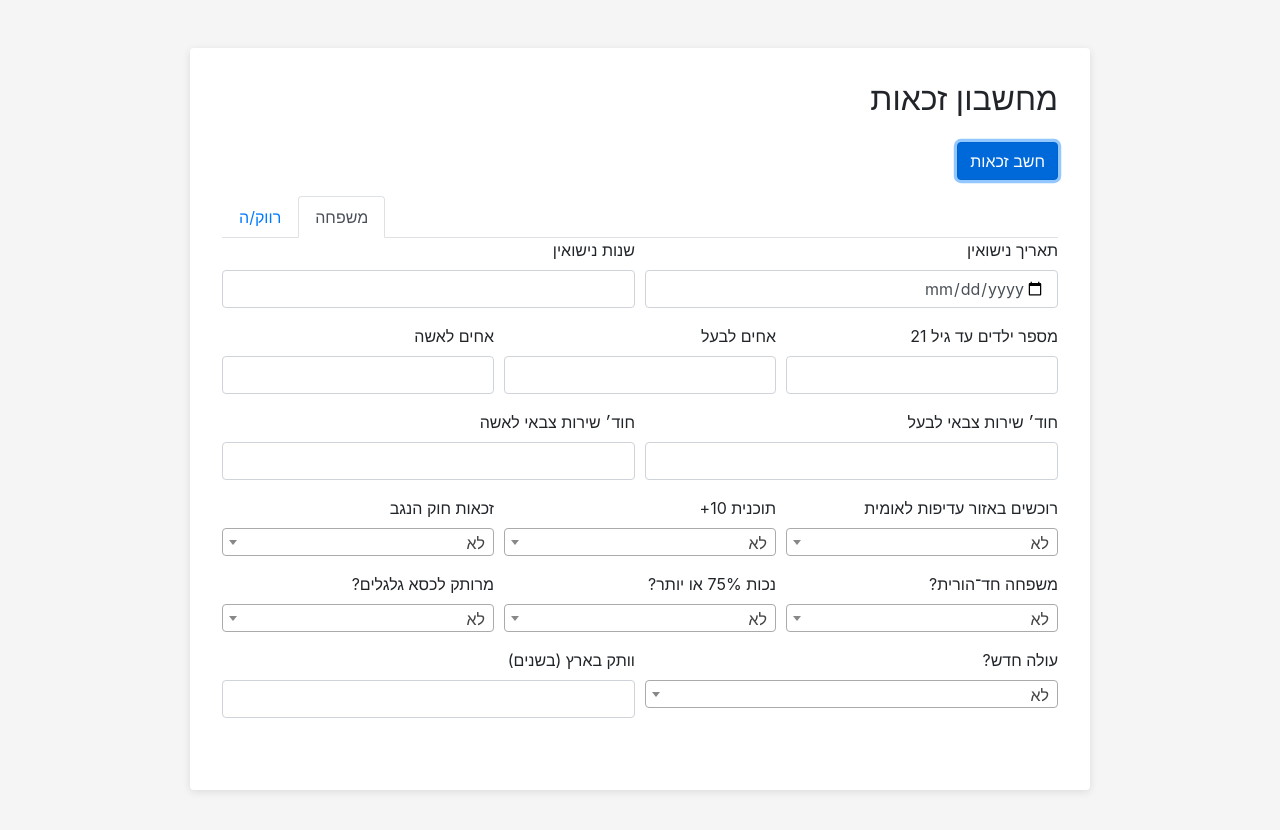
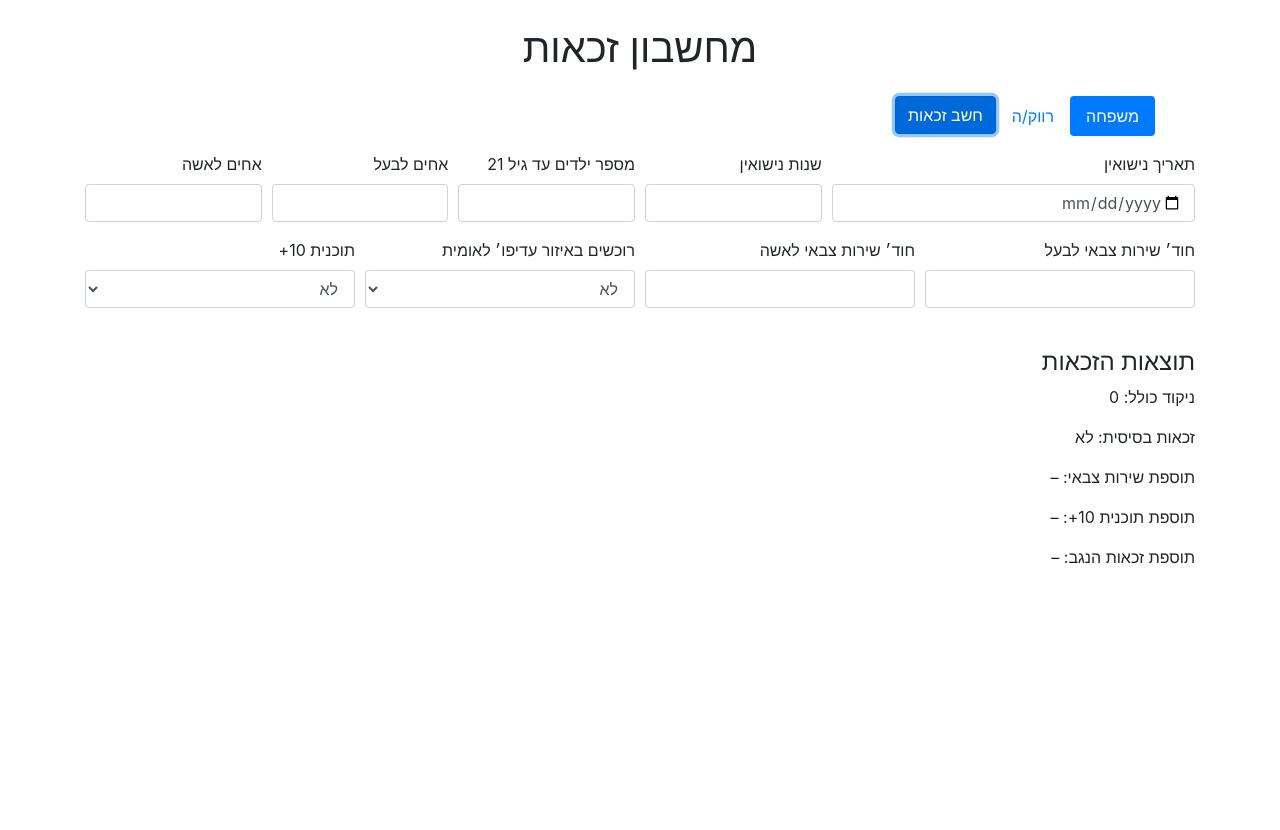
Before and after one commit to lemarketingx/eligibility-calculator, a plain HTML site: page index.html in a window 1280 px wide. Both pictures are taken after a click on the button "חשב זכאות". After the commit the page ends 800 px from the top, so only its background shows below. Drawn offline with nearby package versions, Linux system fonts and the light colour scheme.

Commit message:
Update index.html

```diff
--- a/index.html
+++ b/index.html
@@ -1,220 +1,106 @@
 <!DOCTYPE html>
 <html lang="he" dir="rtl">
 <head>
-  <meta charset="UTF-8" />
-  <meta name="viewport" content="width=device-width, initial-scale=1.0"/>
+  <meta charset="UTF-8">
+  <meta name="viewport" content="width=device-width,initial-scale=1.0">
   <title>מחשבון זכאות</title>
-
-  <!-- Bootstrap 4 -->
-  <link
-    href="https://cdnjs.cloudflare.com/ajax/libs/bootstrap/4.6.2/css/bootstrap.min.css"
-    rel="stylesheet"
-  />
-  <!-- Select2 (RTL) -->
-  <link
-    href="https://cdn.jsdelivr.net/npm/select2@4.1.0-rc.0/dist/css/select2.min.css"
-    rel="stylesheet"
-  />
-
+  <link rel="stylesheet" href="https://maxcdn.bootstrapcdn.com/bootstrap/4.6.2/css/bootstrap.min.css">
   <style>
-    body {
-      background: #f5f5f5;
-    }
-    #zakaForm {
-      background: #fff;
-      max-width: 900px;
-      margin: 3rem auto;
-      padding: 2rem;
-      border-radius: 4px;
-      box-shadow: 0 2px 8px rgba(0,0,0,0.1);
-      direction: rtl;            /* Force RTL */
-      text-align: right;         /* הכיתוב יתחיל מימין */
-    }
-    /* כל השדות מיושרים לימין */
-    #zakaForm .form-control,
-    #zakaForm .select2-selection--single {
-      text-align: right;
-      direction: rtl;
-    }
-    /* תפריט הלשוניות מימין */
-    #zakaForm .nav-tabs {
-      justify-content: flex-end;
-    }
-    /* ריווח קל בין הכפתור ללשוניות */
-    #calculateBtn {
-      margin-bottom: 1rem;
-    }
+    body { direction: rtl; text-align: right; }
+    label, .form-control, select { text-align: right; direction: rtl; }
+    #results { display: none; }
   </style>
 </head>
 <body>
 
-  <div id="zakaForm">
-    <h2 class="mb-4">מחשבון זכאות</h2>
+  <div class="container py-4">
+    <h1 class="text-center mb-4">מחשבון זכאות</h1>
 
-    <button id="calculateBtn" class="btn btn-primary mb-3">
-      חשב זכאות
-    </button>
-
-    <!-- לשוניות -->
-    <ul class="nav nav-tabs" role="tablist">
+    <ul class="nav nav-pills mb-3 justify-content-end" id="tabs">
       <li class="nav-item">
-        <a class="nav-link active" data-toggle="tab" href="#tab-fam">משפחה</a>
+        <a class="nav-link active" data-toggle="pill" href="#family-tab">משפחה</a>
       </li>
       <li class="nav-item">
-        <a class="nav-link" data-toggle="tab" href="#tab-single">רווק/ה</a>
+        <a class="nav-link" data-toggle="pill" href="#single-tab">רווק/ה</a>
+      </li>
+      <li class="ml-auto">
+        <button id="calcBtn" class="btn btn-primary">חשב זכאות</button>
       </li>
     </ul>
 
     <div class="tab-content">
-      <!-- ==== משפחה ==== -->
-      <div id="tab-fam" class="tab-pane fade show active">
+      <!-- משפחה -->
+      <div class="tab-pane fade show active" id="family-tab">
         <div class="form-row">
-          <div class="form-group col-md-6">
-            <label for="marrydate">תאריך נישואין</label>
-            <input type="date" id="marrydate" class="form-control"/>
+          <div class="form-group col-md-4">
+            <label for="marryDate">תאריך נישואין</label>
+            <input type="date" id="marryDate" class="form-control">
           </div>
-          <div class="form-group col-md-6">
-            <label for="marry_years">שנות נישואין</label>
-            <input type="number" id="marry_years" class="form-control" min="0"/>
+          <div class="form-group col-md-2">
+            <label for="marryYears">שנות נישואין</label>
+            <input type="number" id="marryYears" class="form-control">
+          </div>
+          <div class="form-group col-md-2">
+            <label for="children">מספר ילדים עד גיל 21</label>
+            <input type="number" id="children" class="form-control">
+          </div>
+          <div class="form-group col-md-2">
+            <label for="brothersHusband">אחים לבעל</label>
+            <input type="number" id="brothersHusband" class="form-control">
+          </div>
+          <div class="form-group col-md-2">
+            <label for="brothersWife">אחים לאשה</label>
+            <input type="number" id="brothersWife" class="form-control">
           </div>
         </div>
+
         <div class="form-row">
-          <div class="form-group col-md-4">
-            <label for="children">מספר ילדים עד גיל 21</label>
-            <input type="number" id="children" class="form-control" min="0"/>
+          <div class="form-group col-md-3">
+            <label for="serviceHusband">חוד׳ שירות צבאי לבעל</label>
+            <input type="number" id="serviceHusband" class="form-control">
           </div>
-          <div class="form-group col-md-4">
-            <label for="brothers_husband">אחים לבעל</label>
-            <input type="number" id="brothers_husband" class="form-control" min="0"/>
+          <div class="form-group col-md-3">
+            <label for="serviceWife">חוד׳ שירות צבאי לאשה</label>
+            <input type="number" id="serviceWife" class="form-control">
           </div>
-          <div class="form-group col-md-4">
-            <label for="brothers_wife">אחים לאשה</label>
-            <input type="number" id="brothers_wife" class="form-control" min="0"/>
-          </div>
-        </div>
-        <div class="form-row">
-          <div class="form-group col-md-6">
-            <label for="military_husband">חוד׳ שירות צבאי לבעל</label>
-            <input type="number" id="military_husband" class="form-control" min="0"/>
-          </div>
-          <div class="form-group col-md-6">
-            <label for="military_wife">חוד׳ שירות צבאי לאשה</label>
-            <input type="number" id="military_wife" class="form-control" min="0"/>
-          </div>
-        </div>
-        <div class="form-row">
-          <div class="form-group col-md-4">
-            <label for="priority_zone">רוכשים באזור עדיפות לאומית</label>
-            <select id="priority_zone" class="form-control">
-              <option value="לא">לא</option>
-              <option value="כן">כן</option>
+          <div class="form-group col-md-3">
+            <label for="inCenter">רוכשים באיזור עדיפו׳ לאומית</label>
+            <select id="inCenter" class="form-control">
+              <option>לא</option>
+              <option>כן</option>
             </select>
           </div>
-          <div class="form-group col-md-4">
-            <label for="plan10plus">תוכנית 10+</label>
-            <select id="plan10plus" class="form-control">
-              <option value="לא">לא</option>
-              <option value="כן">כן</option>
+          <div class="form-group col-md-3">
+            <label for="plus10">תוכנית 10+</label>
+            <select id="plus10" class="form-control">
+              <option>לא</option>
+              <option>כן</option>
             </select>
-          </div>
-          <div class="form-group col-md-4">
-            <label for="negev_law">זכאות חוק הנגב</label>
-            <select id="negev_law" class="form-control">
-              <option value="לא">לא</option>
-              <option value="כן">כן</option>
-            </select>
-          </div>
-        </div>
-        <div class="form-row">
-          <div class="form-group col-md-4">
-            <label for="single_parent">משפחה חד־הורית?</label>
-            <select id="single_parent" class="form-control">
-              <option value="לא">לא</option>
-              <option value="כן">כן</option>
-            </select>
-          </div>
-          <div class="form-group col-md-4">
-            <label for="disability">נכות 75% או יותר?</label>
-            <select id="disability" class="form-control">
-              <option value="לא">לא</option>
-              <option value="כן">כן</option>
-            </select>
-          </div>
-          <div class="form-group col-md-4">
-            <label for="wheelchair">מרותק לכסא גלגלים?</label>
-            <select id="wheelchair" class="form-control">
-              <option value="לא">לא</option>
-              <option value="כן">כן</option>
-            </select>
-          </div>
-        </div>
-        <div class="form-row">
-          <div class="form-group col-md-6">
-            <label for="olim">עולה חדש?</label>
-            <select id="olim" class="form-control">
-              <option value="לא">לא</option>
-              <option value="כן">כן</option>
-            </select>
-          </div>
-          <div class="form-group col-md-6">
-            <label for="olim_years">וותק בארץ (בשנים)</label>
-            <input type="number" id="olim_years" class="form-control" min="0"/>
           </div>
         </div>
       </div>
 
-      <!-- ==== רווק/ה ==== -->
-      <div id="tab-single" class="tab-pane fade">
+      <!-- רווק/ה -->
+      <div class="tab-pane fade" id="single-tab">
         <div class="form-row">
-          <div class="form-group col-md-6">
-            <label for="single_priority">רוכש באזור עדיפות לאומית</label>
-            <select id="single_priority" class="form-control">
-              <option value="לא">לא</option>
-              <option value="כן">כן</option>
+          <div class="form-group col-md-3">
+            <label for="singleCenter">רוכש באיזור עדיפו׳ לאומית</label>
+            <select id="singleCenter" class="form-control">
+              <option>לא</option>
+              <option>כן</option>
             </select>
           </div>
           <div class="form-group col-md-3">
-            <label for="single_age">גיל</label>
-            <input type="number" id="single_age" class="form-control" min="18"/>
+            <label for="singleAge">גיל</label>
+            <input type="number" id="singleAge" class="form-control">
           </div>
           <div class="form-group col-md-3">
-            <label for="single_siblings">מספר אחים</label>
-            <input type="number" id="single_siblings" class="form-control" min="0"/>
+            <label for="singleBrothers">מספר אחים</label>
+            <input type="number" id="singleBrothers" class="form-control">
           </div>
-        </div>
-        <div class="form-row">
-          <div class="form-group col-md-6">
-            <label for="single_military">חוד׳ שירות צבאי</label>
-            <input type="number" id="single_military" class="form-control" min="0"/>
-          </div>
-          <div class="form-group col-md-6">
-            <label for="single_disability">נכות 75% או יותר?</label>
-            <select id="single_disability" class="form-control">
-              <option value="לא">לא</option>
-              <option value="כן">כן</option>
-            </select>
-          </div>
-        </div>
-        <div class="form-row">
-          <div class="form-group col-md-6">
-            <label for="single_wheelchair">מרותק לכסא גלגלים?</label>
-            <select id="single_wheelchair" class="form-control">
-              <option value="לא">לא</option>
-              <option value="כן">כן</option>
-            </select>
-          </div>
-          <div class="form-group col-md-6">
-            <label for="single_olim">עולה חדש?</label>
-            <select id="single_olim" class="form-control">
-              <option value="לא">לא</option>
-              <option value="כן">כן</option>
-            </select>
-          </div>
-        </div>
-        <div class="form-row">
-          <div class="form-group col-md-12">
-            <label for="single_olim_years">וותק בארץ (בשנים)</label>
-            <input type="number" id="single_olim_years" class="form-control" min="0"/>
+          <div class="form-group col-md-3">
+            <label for="singleService">חוד׳ שירות צבאי</label>
+            <input type="number" id="singleService" class="form-control">
           </div>
         </div>
       </div>
@@ -222,42 +108,38 @@
 
     <!-- תוצאות -->
     <div id="results" class="mt-4">
-      <!-- כאן נכניס את הפלט של המחשבון -->
+      <h4>תוצאות הזכאות</h4>
+      <p id="score">ניקוד כולל: –</p>
+      <p id="baseEntitlement">זכאות בסיסית: –</p>
+      <p id="armyBonus">תוספת שירות צבאי: –</p>
+      <p id="plus10Bonus">תוספת תוכנית 10+: –</p>
+      <p id="negevBonus">תוספת זכאות הנגב: –</p>
     </div>
   </div>
 
-  <!-- ספריות JS -->
-  <script src="https://code.jquery.com/jquery-3.6.0.min.js"></script>
-  <script
-    src="https://cdnjs.cloudflare.com/ajax/libs/popper.js/1.16.1/umd/popper.min.js"
-  ></script>
-  <script
-    src="https://cdnjs.cloudflare.com/ajax/libs/bootstrap/4.6.2/js/bootstrap.min.js"
-  ></script>
-  <script src="https://cdn.jsdelivr.net/npm/select2@4.1.0-rc.0/dist/js/select2.min.js"></script>
+  <script>
+    function calculateEligibility() {
+      // דוגמה לחישוב (להחליף בלוגיקה מ-zaka.js):
+      let score = 0;
+      const years = parseInt(document.getElementById('marryYears').value) || 0;
+      const kids = parseInt(document.getElementById('children').value) || 0;
+      score += years * 50;
+      score += kids * 350;
+      // … הוסיפו כאן את שאר הקריטריונים …
 
-  <!-- הסקריפט שלכם -->
-  <script src="zaka.js"></script>
-  <script>
-    $(document).ready(function(){
-      // אתחול select2
-      $('.form-control').filter('select').select2({
-        width: '100%',
-        dir: 'rtl'
-      });
+      document.getElementById('score').textContent = `ניקוד כולל: ${score}`;
+      document.getElementById('baseEntitlement').textContent = `זכאות בסיסית: ${score >= 600 ? 'כן' : 'לא'}`;
+      // … החליפו את שאר השורות בהתאם לתוצאות …
+      document.getElementById('results').style.display = 'block';
+    }
 
-      function recalc(){
-        // תקראו לפונקציית חישוב שלכם, למשל:
-        // Zaka.calculate();
-        // ופשוט תכניסו את התוצאה לתוך #results
-      }
-
-      // חישוב בלחיצה
-      $('#calculateBtn').on('click', recalc);
-      // וגם בכל מעבר ללשונית – נסגור ונחשב מחדש
-      $('a[data-toggle="tab"]').on('shown.bs.tab', recalc);
+    document.getElementById('calcBtn').addEventListener('click', calculateEligibility);
+    document.querySelectorAll('a[data-toggle="pill"]').forEach(tab => {
+      tab.addEventListener('shown.bs.tab', calculateEligibility);
     });
   </script>
 
+  <script src="https://code.jquery.com/jquery-3.5.1.slim.min.js"></script>
+  <script src="https://cdn.jsdelivr.net/npm/bootstrap@4.6.2/dist/js/bootstrap.bundle.min.js"></script>
 </body>
 </html>
```
